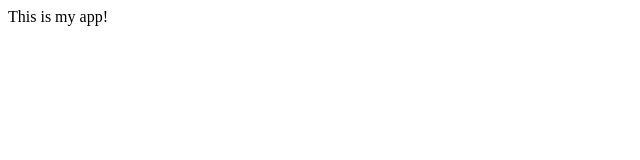
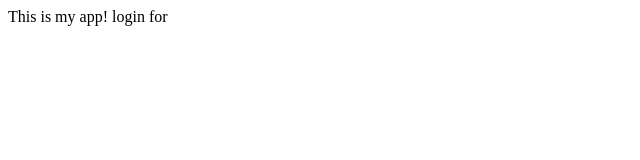
Before and after one commit to knupp03/myappsample, a plain HTML site: page index.html in a window 1280 px wide. Shown: the full height of the page, 0-640 px from the left. Drawn offline with Linux system fonts and the light colour scheme.

Commit message:
login form

```diff
--- a/index.html
+++ b/index.html
@@ -5,5 +5,6 @@
 </head>
 <body>
   This is my app!
+  login for
 </body>
 </html>
```
Also changed, not shown: login.html (added, +1 -0 lines).
